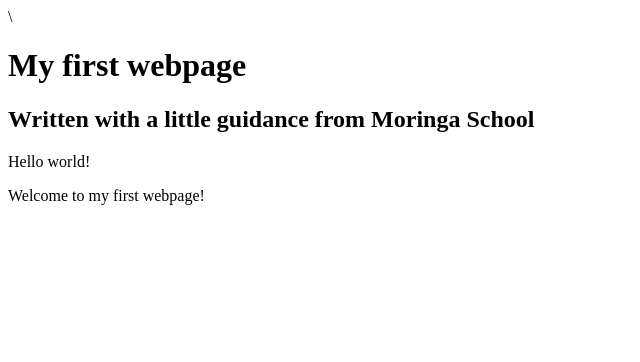
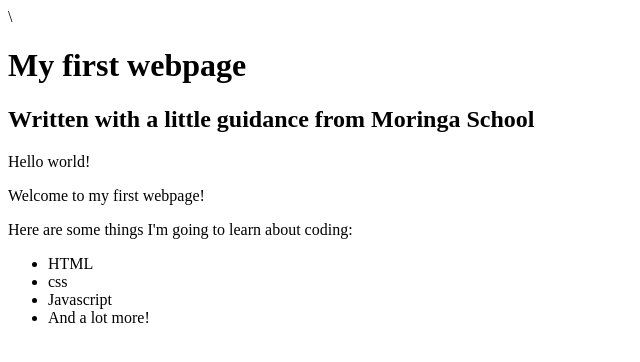
Before and after one commit to robajillo/my-first-webpage, a plain HTML site: page my-first-webpage.html in a window 1280 px wide. Shown: the whole page, without its empty margins (0-640 px from the left). Drawn offline with Linux system fonts and the light colour scheme.

Commit message:
add list elements

```diff
--- a/my-first-webpage.html
+++ b/my-first-webpage.html
@@ -8,5 +8,12 @@
     <h2>Written with a little guidance from Moringa School</h2>
     <p>Hello world!</p>
     <p>Welcome to my first webpage!</p>
+    <p>Here are some things I'm going to learn about coding:</p>
+    <ul>
+      <li>HTML</li>
+      <li>css</li>
+      <li>Javascript</li>
+      <li>And a lot more!</li>
+      </ul>
     </body>
 </html>
```
